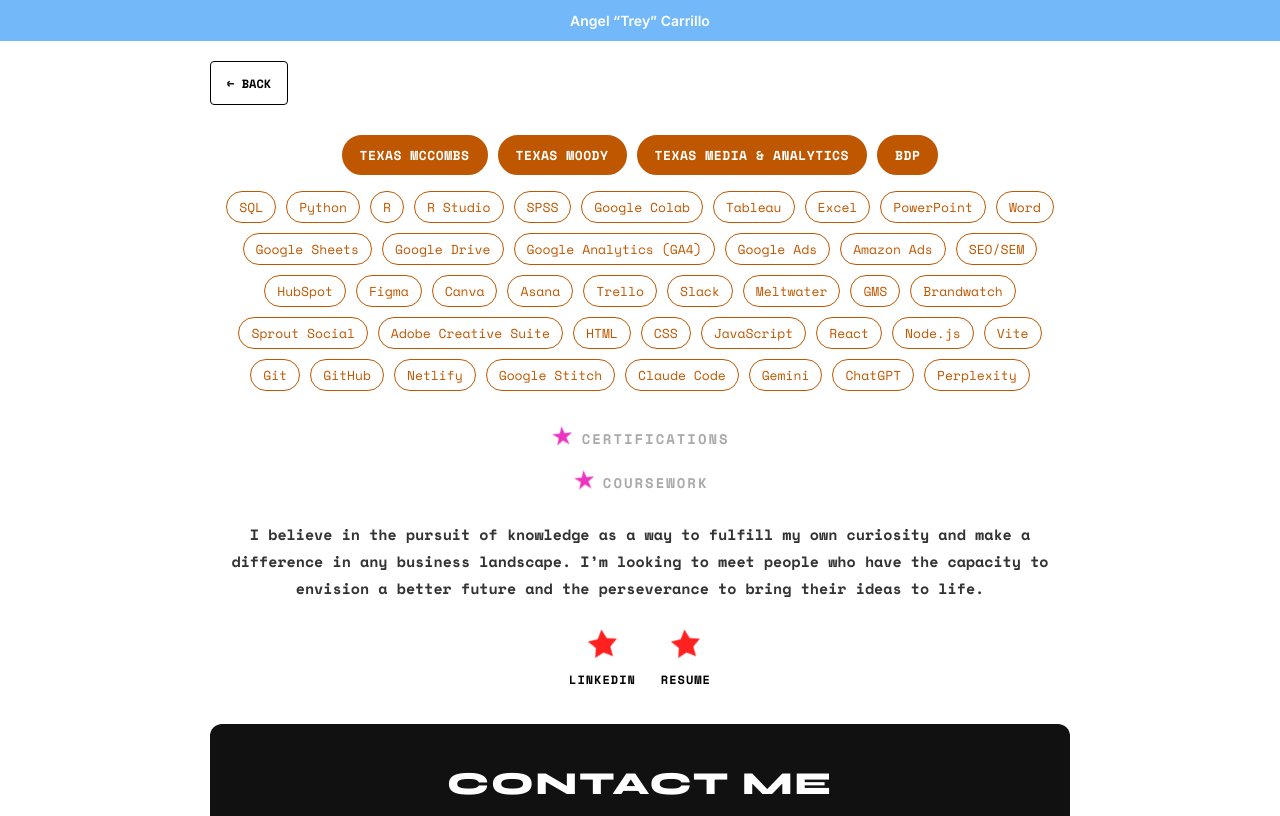
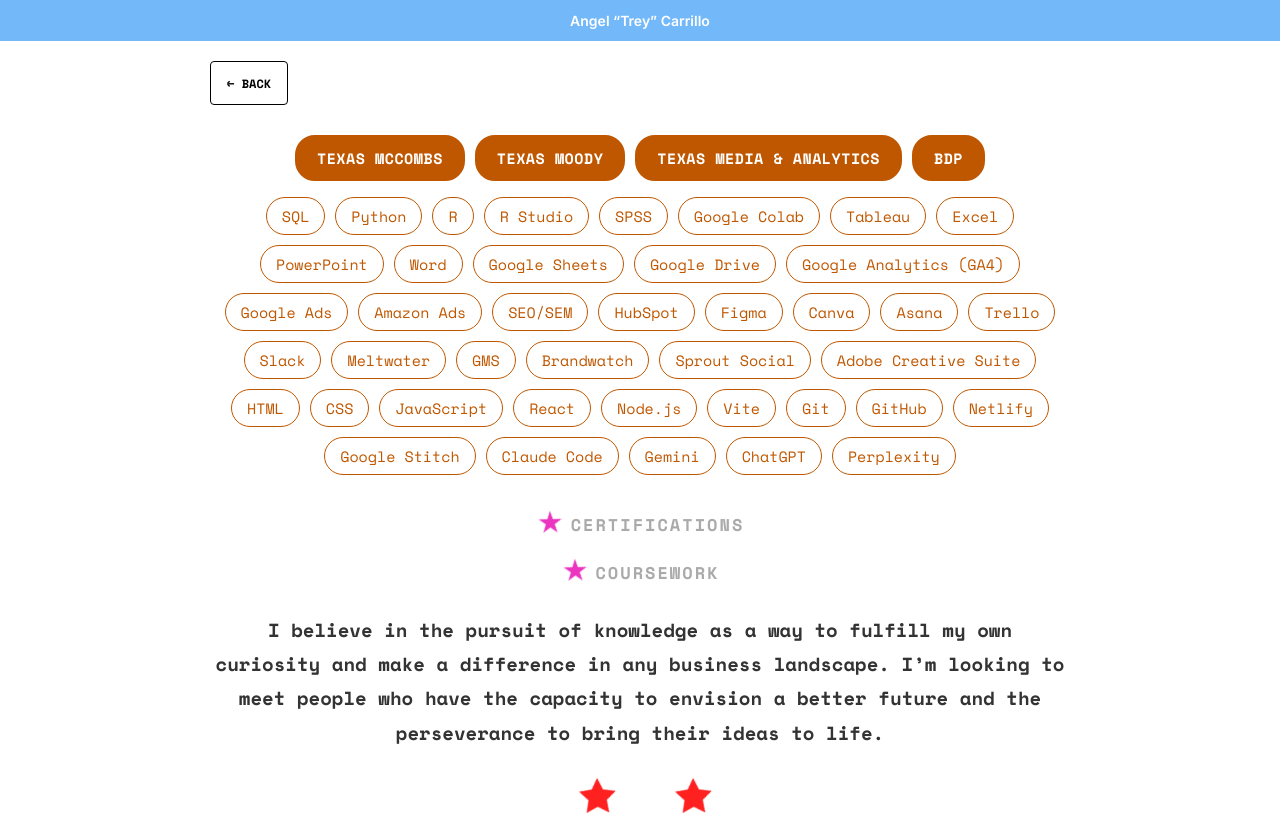
Before and after one commit to trey-vibe-coder/carrillo-portfolio, a React (Vite) app: page /about in a window 1280 px wide. Shown: the top 816 px of the page. Built offline with nearby package versions, Linux system fonts and the light colour scheme.

Commit message:
feat: scale up about page text on desktop — pills, bio, toggles, star links
Co-Authored-By: Claude Sonnet 4.6 <noreply@anthropic.com>

```diff
--- a/src/styles/styles.css
+++ b/src/styles/styles.css
@@ -783,6 +783,15 @@ body { width: 100vw; min-height: 100vh; overflow-x: hidden; font-family: 'Inter'
     /* About: tighten vertical gap on desktop — mobile looks fine but desktop spreads too wide */
     .about-content { gap: 16px; }
     .about-container { padding: 20px 20px 40px 20px; }
+
+    /* About: scale up text on desktop — lots of room, small text is hard to read */
+    .pill-grey { font-size: 15px; padding: 7px 15px; }
+    .pill-orange { font-size: 15px; padding: 10px 20px; }
+    .about-bio { font-size: 19px; }
+    .courses-toggle-label { font-size: 17px; letter-spacing: 2px; }
+    .courses-star-btn { font-size: 30px; }
+    .about-star-link svg { width: 44px; }
+    .about-star-link span { font-size: 15px; }
 }
 
 @media (min-width: 1440px) {
```
